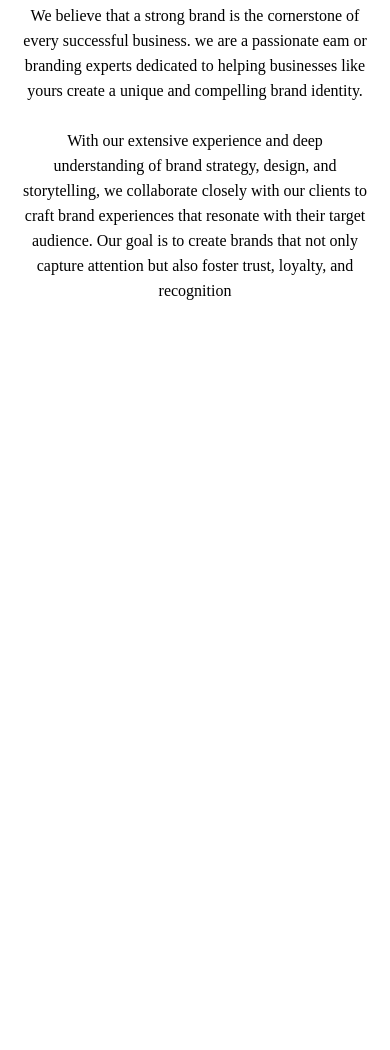
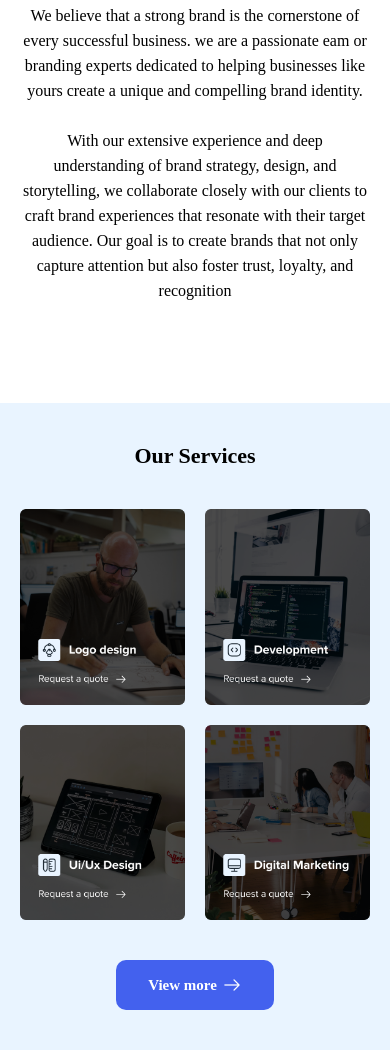
Before and after one commit to daheeahn/chandan-design-agency-website, a plain HTML site: page index.html in a window 390 px wide. Shown: the part 1188-2238 px from the top of the page. Before the commit the page ends 1591 px from the top, so only its background shows below. Drawn offline with Linux system fonts and the light colour scheme.

Commit message:
feat: make layout of our-services

```diff
--- a/css/desktop.css
+++ b/css/desktop.css
@@ -42,3 +42,22 @@ nav {
   height: 380px;
   object-fit: contain;
 }
+
+.our-services-container {
+  padding: 80px 135px;
+}
+.our-services-container > h1 {
+  font-size: 40px;
+  margin-bottom: 80px;
+}
+.service-card-list {
+  display: grid;
+  grid-template-columns: repeat(4, 1fr);
+  grid-template-rows: repeat(2, 1fr);
+  gap: 30px;
+  margin-bottom: 60px;
+}
+.service-card-item {
+  width: 100%;
+  height: 100%;
+}
--- a/css/main.css
+++ b/css/main.css
@@ -67,3 +67,37 @@ nav {
 .elevate-container > p {
   text-align: center;
 }
+
+.our-services-container {
+  display: flex;
+  flex-direction: column;
+  background-color: #e9f4ff;
+}
+.our-services-container > h1 {
+  align-self: center;
+}
+
+.request-quote-button-container {
+  display: flex;
+  justify-content: center;
+}
+.request-quote-button {
+  padding: 15px 32px;
+  border-radius: 10px;
+  display: inline-flex;
+  flex-direction: row;
+  justify-content: center;
+  align-items: center;
+  background-color: #4361ee;
+}
+.request-quote-button > p {
+  font-size: 15px;
+  color: #fff;
+  font-weight: bold;
+  margin-right: 5px;
+}
+.request-quote-button > img {
+  width: 20px;
+  height: 20px;
+  object-fit: contain;
+}
--- a/css/mobile.css
+++ b/css/mobile.css
@@ -52,4 +52,26 @@
   .elevate-container > .image-text-container > p {
     text-align: center;
   }
+
+  .our-services-container {
+    padding: 40px 20px;
+  }
+  .our-services-container > h1 {
+    font-size: 22px;
+    margin-bottom: 40px;
+  }
+  .service-card-list {
+    display: grid;
+    grid-template-columns: repeat(2, 1fr);
+    grid-template-rows: repeat(2, 1fr);
+    gap: 20px;
+    margin-bottom: 40px;
+  }
+  .service-card-item {
+    width: 100%;
+    height: 100%;
+  }
+  .service-card-item:nth-child(n + 5) {
+    display: none; /* Hide from the 5th item onward */
+  }
 }
--- a/css/tablet.css
+++ b/css/tablet.css
@@ -44,4 +44,26 @@
     height: 320px;
     object-fit: contain;
   }
+
+  .our-services-container {
+    padding: 60px;
+  }
+  .our-services-container > h1 {
+    font-size: 28px;
+    margin-bottom: 50px;
+  }
+  .service-card-list {
+    display: grid;
+    grid-template-columns: repeat(2, 1fr);
+    grid-template-rows: repeat(2, 1fr);
+    gap: 20px;
+    margin-bottom: 50px;
+  }
+  .service-card-item {
+    width: 100%;
+    height: 100%;
+  }
+  .service-card-item:nth-child(n + 5) {
+    display: none; /* Hide from the 5th item onward */
+  }
 }
--- a/index.html
+++ b/index.html
@@ -49,6 +49,44 @@
           </p>
         </div>
       </section>
+      <section class="our-services-container">
+        <h1>Our Services</h1>
+
+        <section class="service-card-list">
+          <img class="service-card-item" src="./assets/our-services/1.png" />
+          <img class="service-card-item" src="./assets/our-services/2.png" />
+          <img class="service-card-item" src="./assets/our-services/3.png" />
+          <img class="service-card-item" src="./assets/our-services/4.png" />
+          <img class="service-card-item" src="./assets/our-services/5.png" />
+          <img class="service-card-item" src="./assets/our-services/6.png" />
+          <img class="service-card-item" src="./assets/our-services/7.png" />
+          <img class="service-card-item" src="./assets/our-services/8.png" />
+        </section>
+
+        <div class="request-quote-button-container">
+          <script>
+            // Function definition: Change text based on screen size.
+            function updateButtonText() {
+              const quoteText = document.getElementById("quote-button-text");
+              if (window.innerWidth <= 768) {
+                quoteText.textContent = "View more";
+              } else {
+                quoteText.textContent = "Request a Quote";
+              }
+            }
+
+            // Handle text change on page load and window resize.
+            window.addEventListener("resize", updateButtonText);
+            window.addEventListener("load", updateButtonText);
+          </script>
+
+          <!-- Above <div> is added for auto width -->
+          <div class="request-quote-button">
+            <p id="quote-button-text">Request a Quote</p>
+            <img src="./assets/arrow-right.png" />
+          </div>
+        </div>
+      </section>
     </main>
   </body>
 
```
